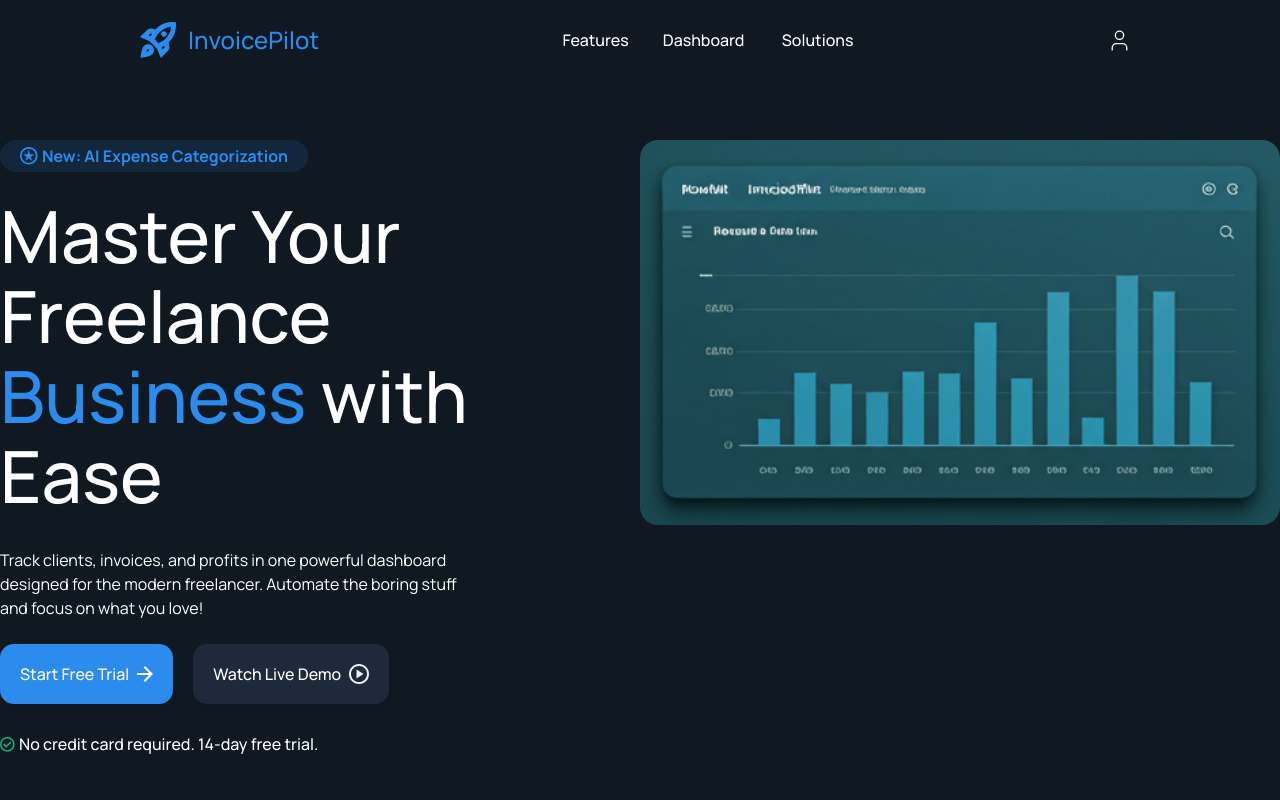
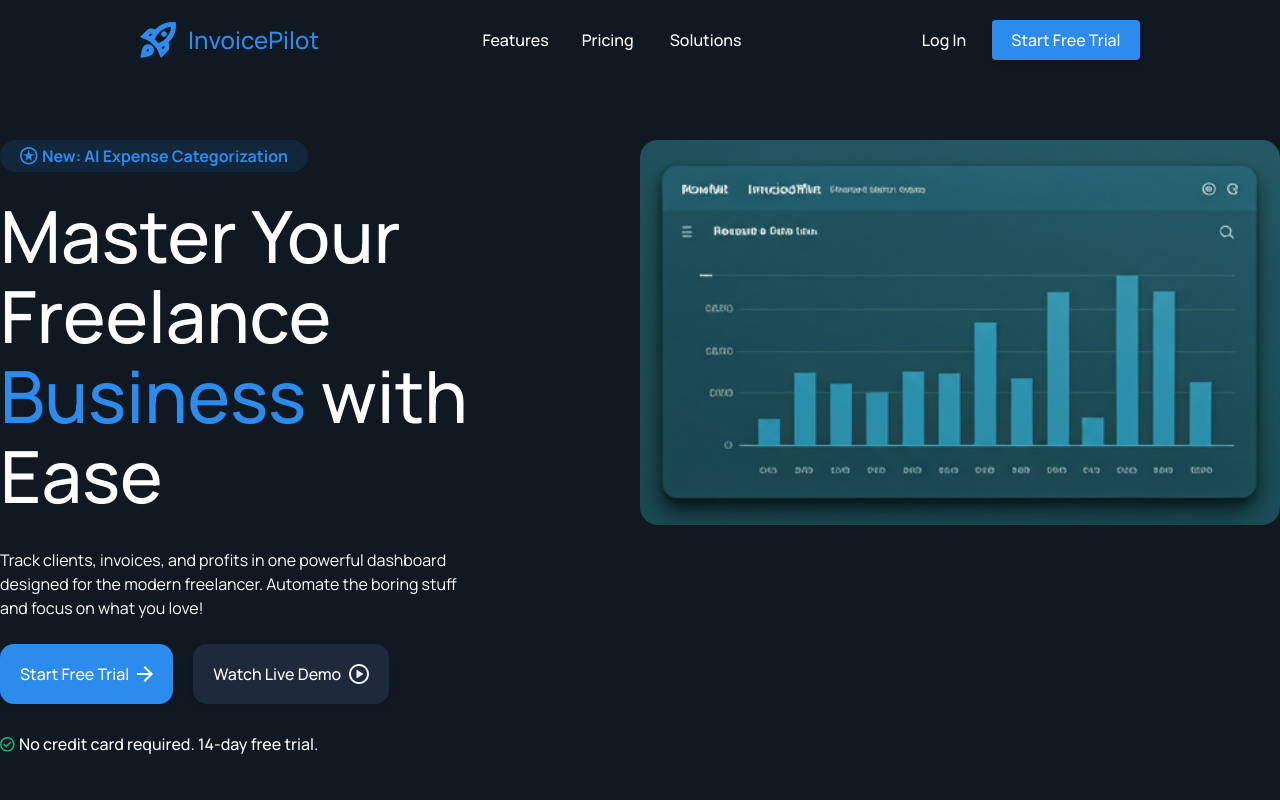
Before and after one commit to dibbockb/InvoicePilot, a React (Vite) app: page / in a window 1280 px wide. Shown: the top 800 px of the page. Built offline with nearby package versions, Linux system fonts and the light colour scheme; no server answers.

Commit message:
Added Zustand User state management globally

```diff
--- a/src/components/ui/Global/Navbar.tsx
+++ b/src/components/ui/Global/Navbar.tsx
@@ -2,15 +2,18 @@ import { NavLink } from "react-router-dom"
 import { Link } from "react-router-dom"
 import { Fade } from "react-awesome-reveal";
 import { toast } from "sonner";
+import { useAuthStore } from "@/lib/Auth/authStore";
+import { supabase } from "@/lib/Auth/supabase";
 
 const Navbar = () => {
+    const { user } = useAuthStore();
 
-
-    const user = true;
     const handleLogout = async () => {
 
-
-        // await supabase.auth.signOut()
+        const { error } = await supabase.auth.signOut();
+        if (error) {
+            console.error(`Error loggin out :::`, error);
+        }
         toast.info(`Logged out!`);
     }
 
--- a/src/components/ui/login-form.tsx
+++ b/src/components/ui/login-form.tsx
@@ -15,14 +15,14 @@ import {
 } from "@/components/ui/field"
 import { Input } from "@/components/ui/input"
 import { Link, useNavigate } from "react-router-dom"
-import { useSupabase } from "../context/supabaseContext"
 import { useState } from "react"
 import Loading from "./Global/Loading"
 import { toast } from "sonner"
+import { supabase } from "@/lib/Auth/supabase"
+
 
 export function LoginForm({ className, ...props }: React.ComponentProps<"div">) {
 
-  const { supabase } = useSupabase();
   const [email, setEmail] = useState("");
   const [password, setPassword] = useState("");
   const [error, setError] = useState<string | null>("");
--- a/src/components/ui/signup-form.tsx
+++ b/src/components/ui/signup-form.tsx
@@ -14,14 +14,13 @@ import {
 } from "@/components/ui/field"
 import { Input } from "@/components/ui/input"
 import { Link, useNavigate } from "react-router-dom"
-import { useSupabase } from "../context/supabaseContext"
 import { useState } from "react"
 import { toast } from "sonner"
 import Loading from "./Global/Loading"
+import { supabase } from "@/lib/Auth/supabase"
 
 export function SignupForm({ ...props }: React.FormEvent<HTMLFormElement>) {
 
-  const { supabase } = useSupabase();
   const [name, setName] = useState("");
   const [email, setEmail] = useState("");
   const [password, setPassword] = useState("");
--- a/src/lib/Auth/AuthProvider.tsx
+++ b/src/lib/Auth/AuthProvider.tsx
@@ -9,8 +9,6 @@ interface AuthProviderProps {
 export default function AuthProvider({ children }: AuthProviderProps) {
 
     const setAuth = useAuthStore((state) => state.setAuth);
-
-
     //reverse enginner this
     useEffect(() => {
         supabase.auth.getSession().then(({ data: { session } }) => { setAuth(session) });
```
Also changed, not shown: 1 other file (tests, documents, lock files or other folders).
